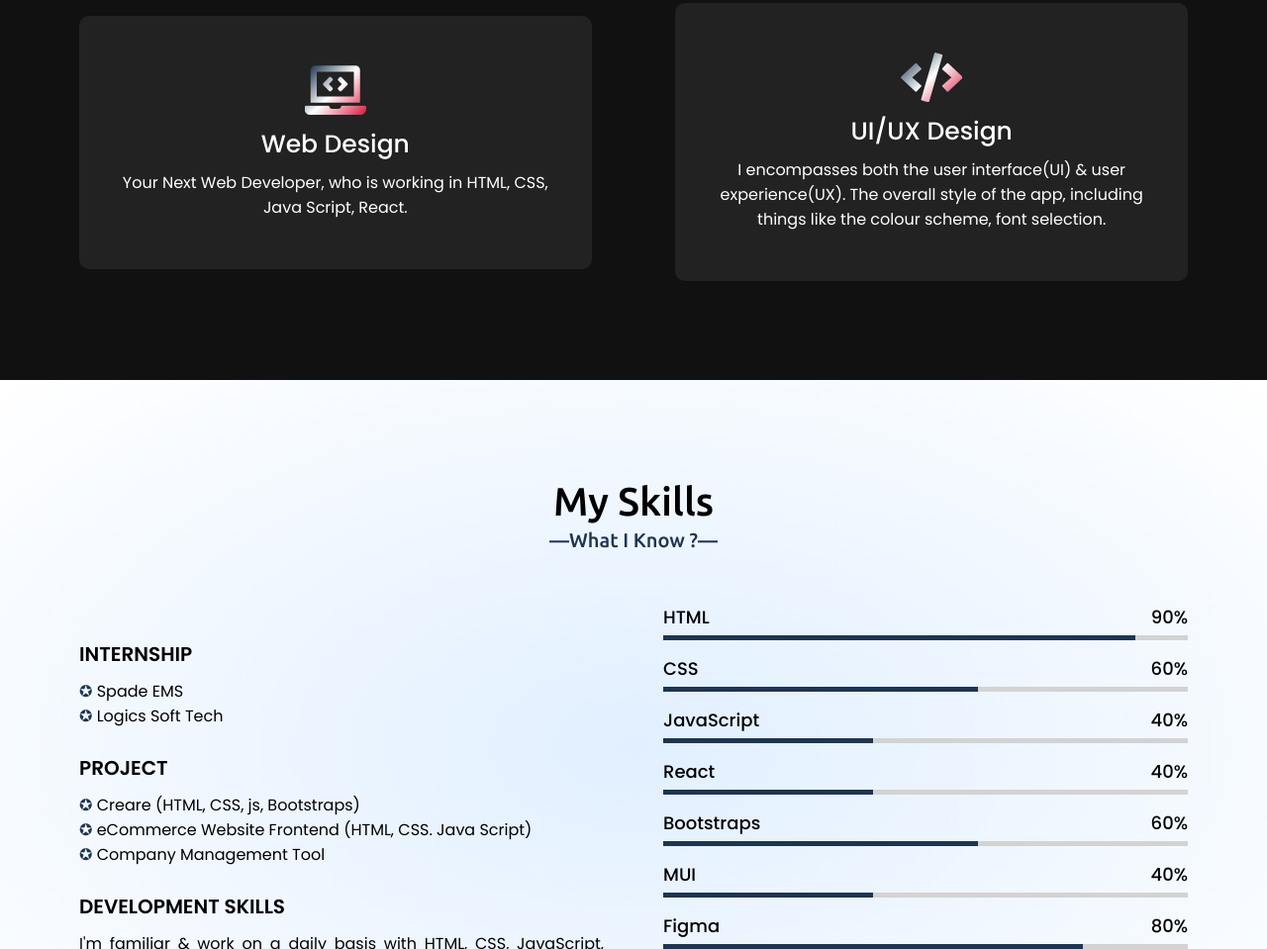
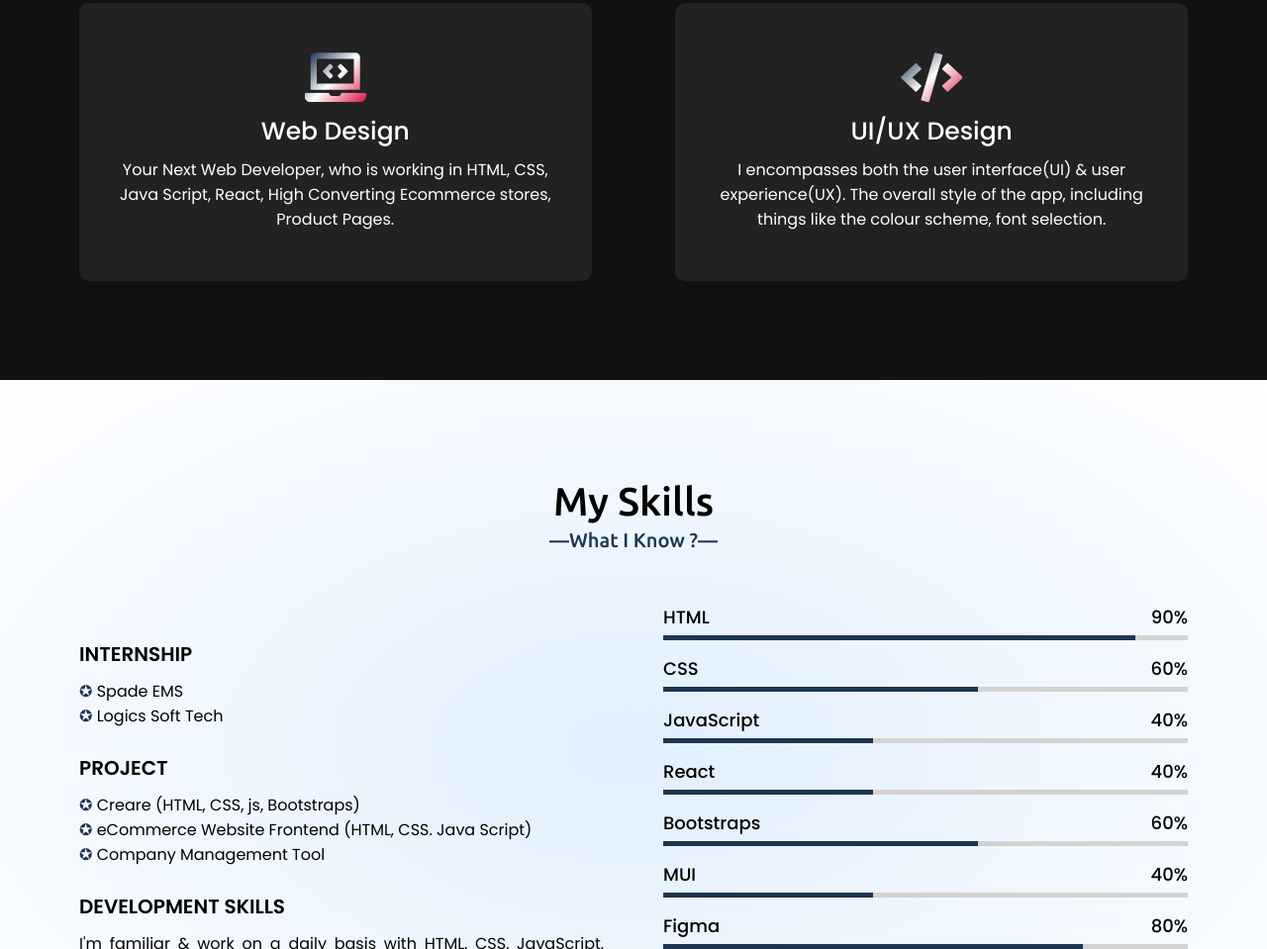
Before and after one commit to Anas-Ansari01/My-Portfolio, a plain HTML site: page index.html in a window 1280 px wide. Shown: the part 1756-2715 px from the top of the page at 99% size. Drawn offline with nearby package versions, Linux system fonts and the light colour scheme.

Commit message:
Add files via upload
Done the Changes

```diff
--- a/index.html
+++ b/index.html
@@ -114,7 +114,7 @@
           <div class="box">
             <i class="fas fa-laptop-code"></i>
             <div class="text">Web Design</div>
-            <p>Your Next Web Developer, who is working in HTML, CSS, Java Script, React.</p>
+            <p>Your Next Web Developer, who is working in HTML, CSS, Java Script, React, High Converting Ecommerce stores, Product Pages.</p>
           </div>
         </div>
 
```
